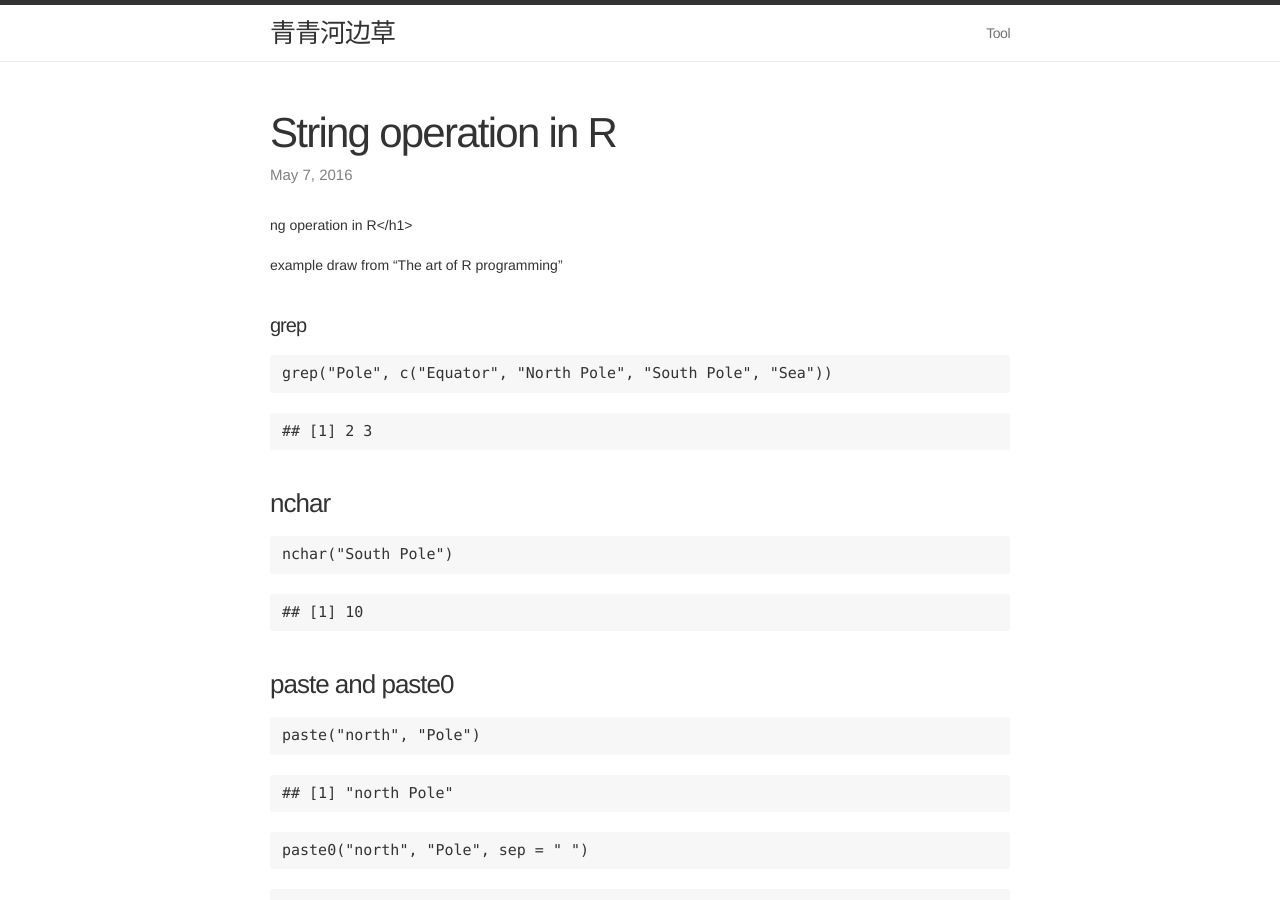
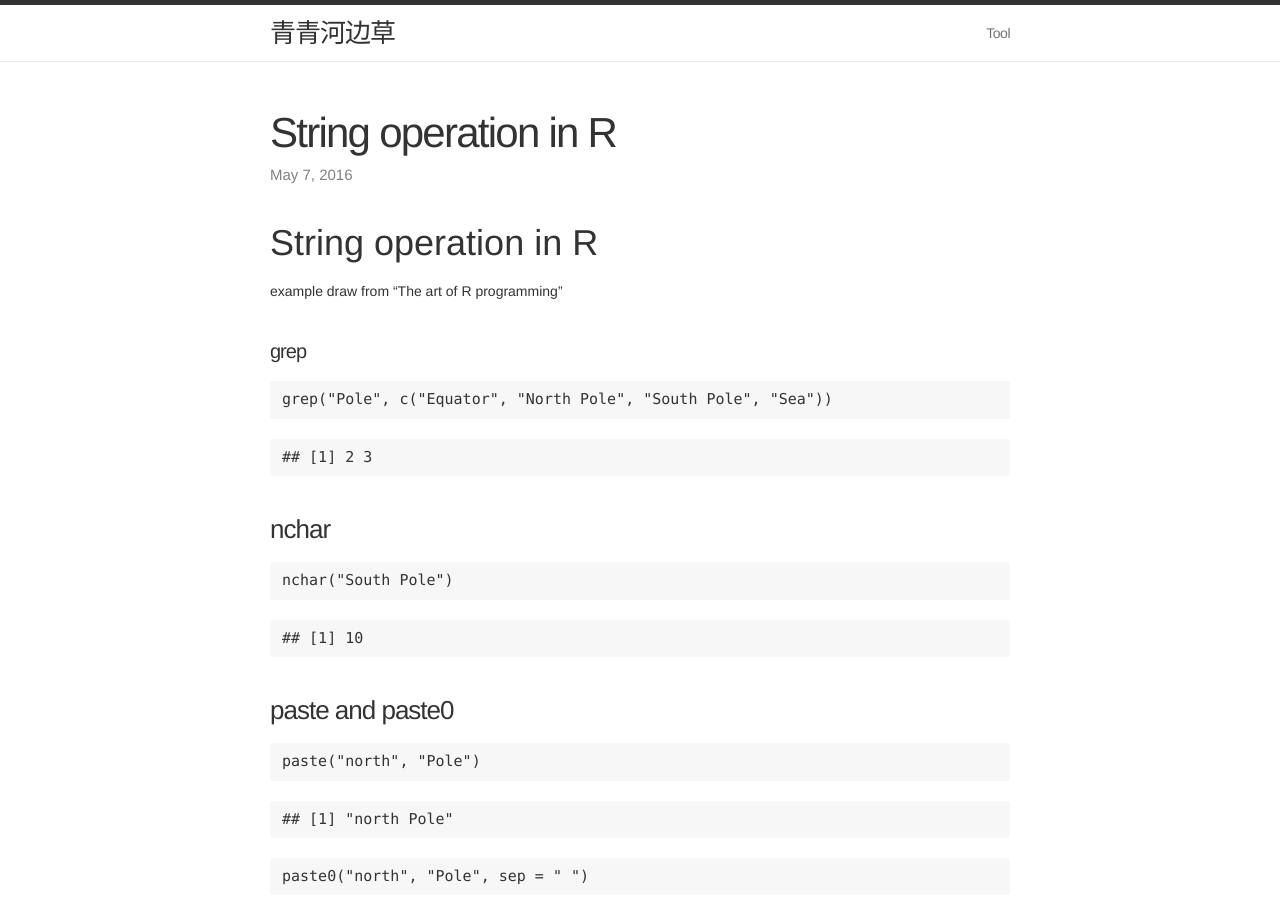
Before and after one commit to swuecho/swuecho.github.io, a Jekyll site: the page built from _posts/2016-05-07-String-operation-in-R.md, in a window 1280 px wide and 900 px high. Built offline with Jekyll 4.4.1, drawn with Linux system fonts in a browser that asks for light colours; comment, search, counter and statistics services are not loaded.

Commit message:
Update 2016-05-07-String-operation-in-R.md

```diff
--- a/_posts/2016-05-07-String-operation-in-R.md
+++ b/_posts/2016-05-07-String-operation-in-R.md
@@ -4,7 +4,7 @@ title:  String operation in R
 date:   2016-05-07 19:21
 categories: tech
 ---
-ng operation in R</h1>
+<h1>String operation in R</h1>
 
 <p>example draw from &ldquo;The art of R programming&rdquo;</p>
 
```
